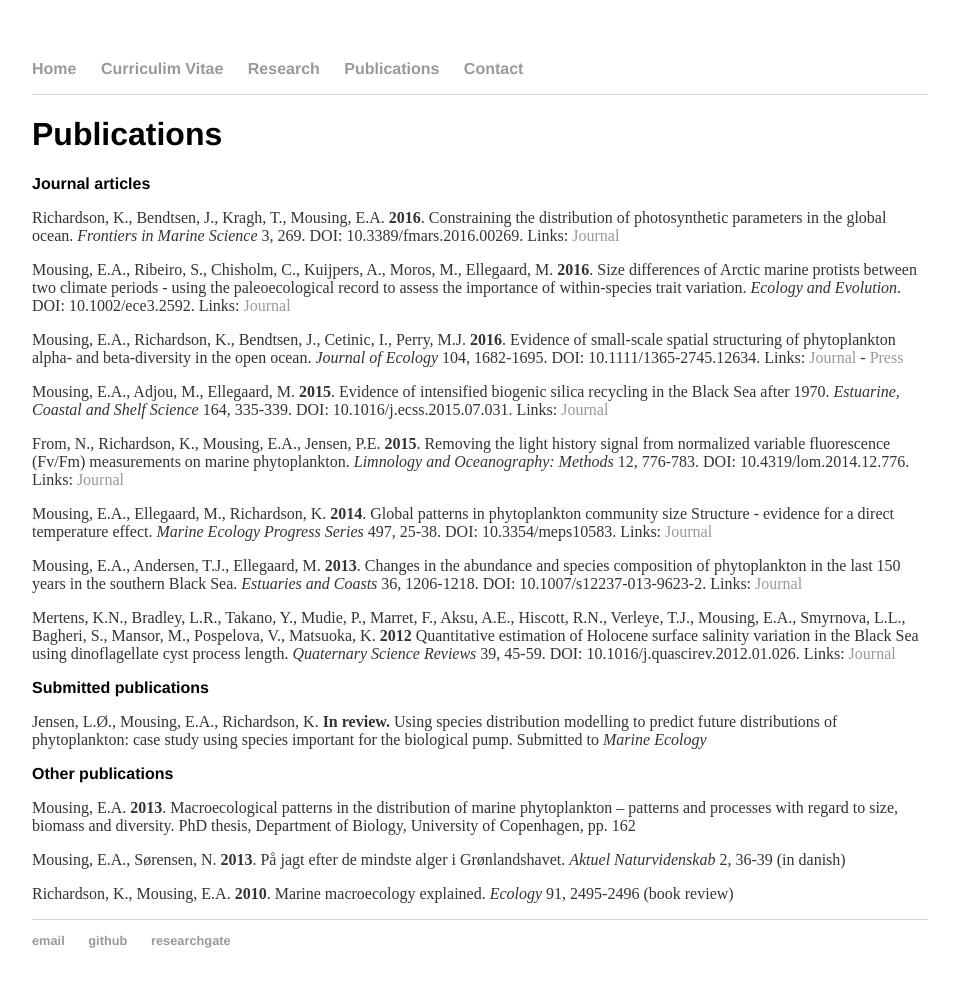
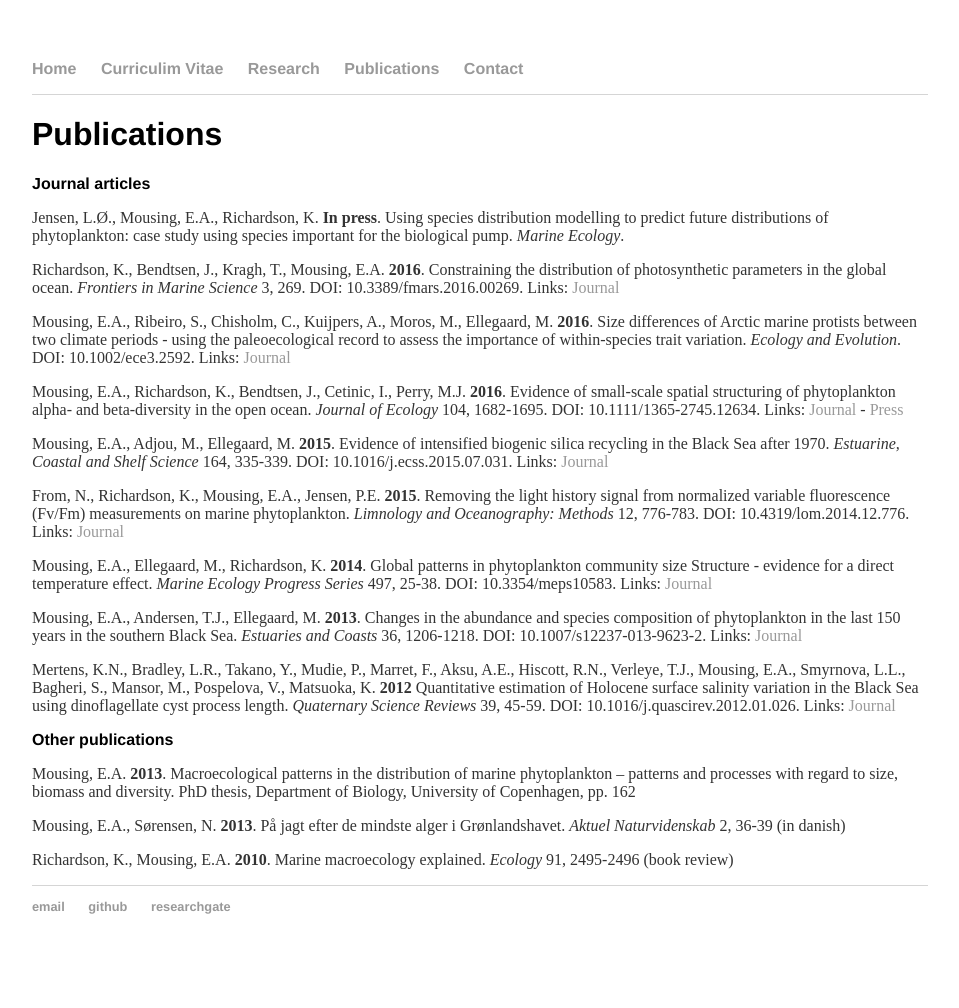
Before and after one commit to eamousing/eamousing.github.io, a Jekyll site: the page built from publications.html, in a window 1280 px wide. Shown: the whole page, without its empty margins (160-1119 px from the left). Built offline with Jekyll 4.4.1, drawn with Linux system fonts in a browser that asks for light colours; Markdown is read by kramdown in place of the engine named in the settings; after the commit the page ends 974 px from its top, so only the background shows below that; some of the changed lines change nothing that is shown.

Commit message:
Updated publications list

```diff
--- a/publications.html
+++ b/publications.html
@@ -5,6 +5,7 @@ title: Publications
 <div class="blurb">
 	<h1>Publications</h1>
     <h2>Journal articles</h2>
+    <p>Jensen, L.Ø., Mousing, E.A., Richardson, K. <b>In press</b>. Using species distribution modelling to predict future distributions of phytoplankton: case study using species important for the biological pump. <i>Marine Ecology</i>.</p>
     <p>Richardson, K., Bendtsen, J., Kragh, T., Mousing, E.A. <b>2016</b>. Constraining the distribution of photosynthetic parameters in the global ocean. <i>Frontiers in Marine Science</i> 3, 269. DOI: 10.3389/fmars.2016.00269.
         Links: <a href="http://journal.frontiersin.org/article/10.3389/fmars.2016.00269/abstract">Journal</a></p>
     <p>Mousing, E.A., Ribeiro, S., Chisholm, C., Kuijpers, A., Moros, M., Ellegaard, M. <b>2016</b>. Size differences of Arctic marine protists between two climate periods - using the paleoecological record to assess the importance of within-species trait variation. <i>Ecology and Evolution</i>. DOI: 10.1002/ece3.2592.
@@ -27,9 +28,9 @@ title: Publications
     Links:
         <a href="http://www.sciencedirect.com/science/article/pii/S0277379112000650">Journal</a></p>
 
-    <h2>Submitted publications</h2>
 
-    <p>Jensen, L.Ø., Mousing, E.A., Richardson, K. <b>In review.</b> Using species distribution modelling to predict future distributions of phytoplankton: case study using species important for the biological pump. Submitted to <i>Marine Ecology</i></p>
+
+
 
     <h2>Other publications</h2>
     <p>Mousing, E.A. <b>2013</b>. Macroecological patterns in the distribution of marine phytoplankton – patterns and processes with regard to size, biomass and diversity. PhD thesis, Department of Biology, University of Copenhagen, pp. 162</p>
```
